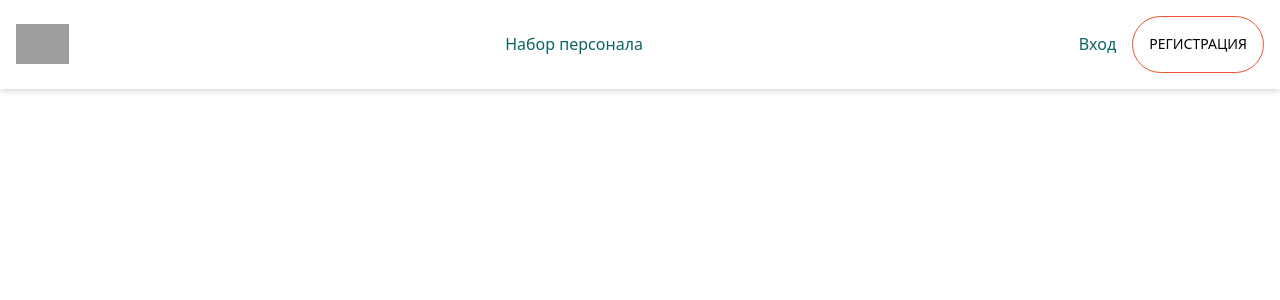
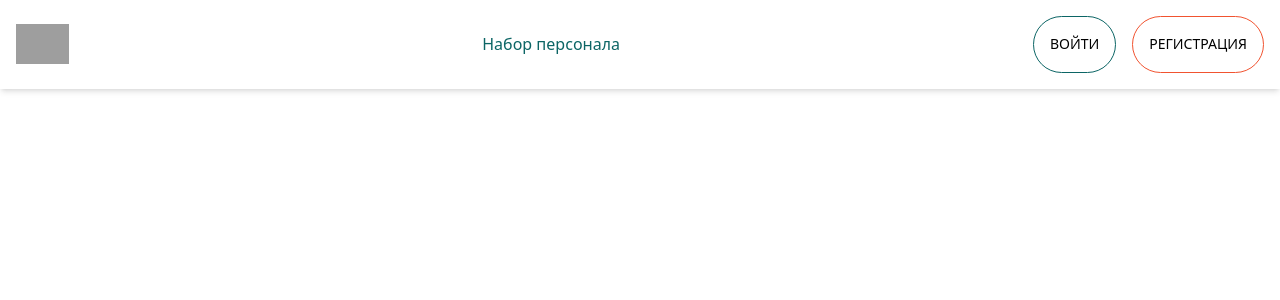
Before and after one commit to murderedhao/naimix, a React (Vite) app: page / in a window 1280 px wide. Shown: the top 300 px of the page. Built offline with nearby package versions, Linux system fonts and the light colour scheme; grey boxes are pictures that could not be loaded.

Commit message:
create login popup

```diff
--- a/src/components/Header/Header.jsx
+++ b/src/components/Header/Header.jsx
@@ -1,8 +1,10 @@
 import { useState } from 'react'
+import Login from '../Modal/Login'
 import Modal from '../Modal/Modal'
 
 const Header = () => {
 	const [modalActive, setModalActive] = useState(false)
+	const [loginActive, setLoginActive] = useState(false)
 	return (
 		<>
 			<header className='bg-white shadow-md'>
@@ -25,9 +27,19 @@ const Header = () => {
 
 					{/* Блок с кнопками */}
 					<div className='flex items-center space-x-4'>
-						<a href='' className='text-[#0c6565] hover:text-black transition'>
-							Вход
-						</a>
+						<section>
+							<button
+								href=''
+								className='text-black p-4 text-sm font-normal uppercase border border-solid border-[#0c6565] rounded-full leading-relaxed transition-colors ease-in-out duration-200 hover:bg-black hover:text-white hover:border-black'
+								onClick={() => setLoginActive(true)}
+							>
+								Войти
+							</button>
+							<Login
+								onOpen={loginActive}
+								onClose={() => setLoginActive(false)}
+							/>
+						</section>
 						<section>
 							<button
 								href=''
--- /dev/null
+++ b/src/components/Modal/Login.jsx
@@ -0,0 +1,38 @@
+import close from '../../assets/isClose.png'
+
+const Login = ({ onOpen, onClose }) => {
+	if (!onOpen) return null
+
+	return (
+		<div className='fixed top-0 left-0 w-full h-full bg-black/50 overflow-hidden overflow-y-auto transition-opacity duration-300'>
+			<div className='absolute top-0 left-0 w-full h-full flex justify-center items-center'>
+				{/* Кнопка закрытия */}
+				<button
+					onClick={onClose}
+					className='absolute top-2 right-2 bg-white text-black p-2 rounded-full'
+				>
+					<img src={close} alt='Закрыть' className='w-6 h-6' />
+				</button>
+				{/* Контент модального окна */}
+				<div className='bg-white p-4 rounded-lg shadow-lg w-80 h-auto flex justify-center items-center flex-col'>
+					<h1 className='text-[#0c6565] text-center'>Вход</h1>
+					<label className='pt-4'>Почта</label>
+					<input
+						className='mt-1 block w-full px-4 py-2 border border-gray-300 rounded-lg shadow-sm focus:outline-none focus:ring-2 focus:ring-[#0c6565] focus:border-[#0c6565] transition duration-200'
+						type='email'
+					></input>
+					<label className='pt-4'>Пароль</label>
+					<input
+						className='mt-1 block w-full px-4 py-2 border border-gray-300 rounded-lg shadow-sm focus:outline-none focus:ring-2 focus:ring-[#0c6565] focus:border-[#0c6565] transition duration-200'
+						type='password'
+					></input>
+					<button className='text-black p-2 text-sm font-normal uppercase border border-solid border-[#f15330] rounded-full leading-relaxed transition-colors ease-in-out duration-200 hover:bg-black hover:text-white hover:border-black mt-4'>
+						Войти
+					</button>
+				</div>
+			</div>
+		</div>
+	)
+}
+
+export default Login
```
